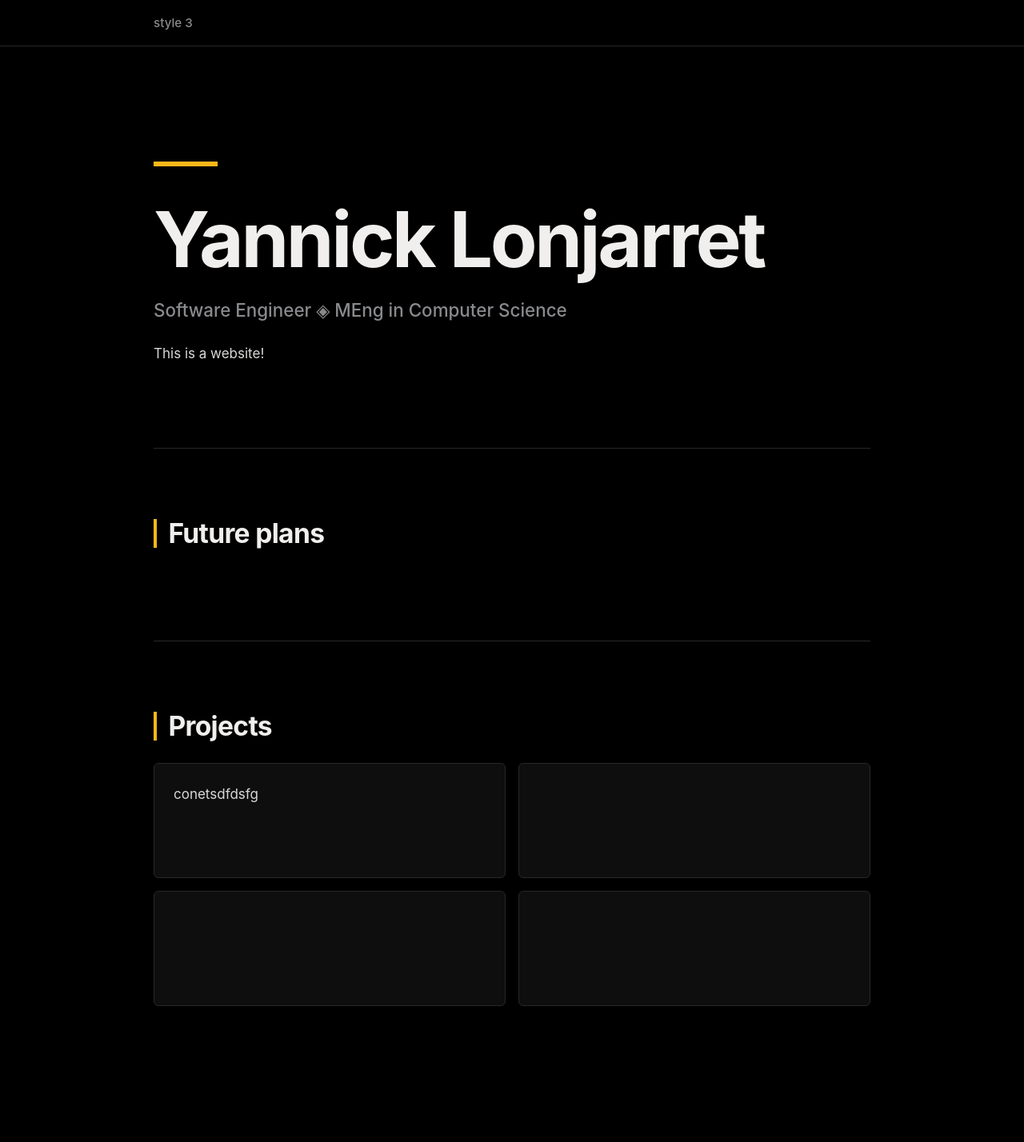
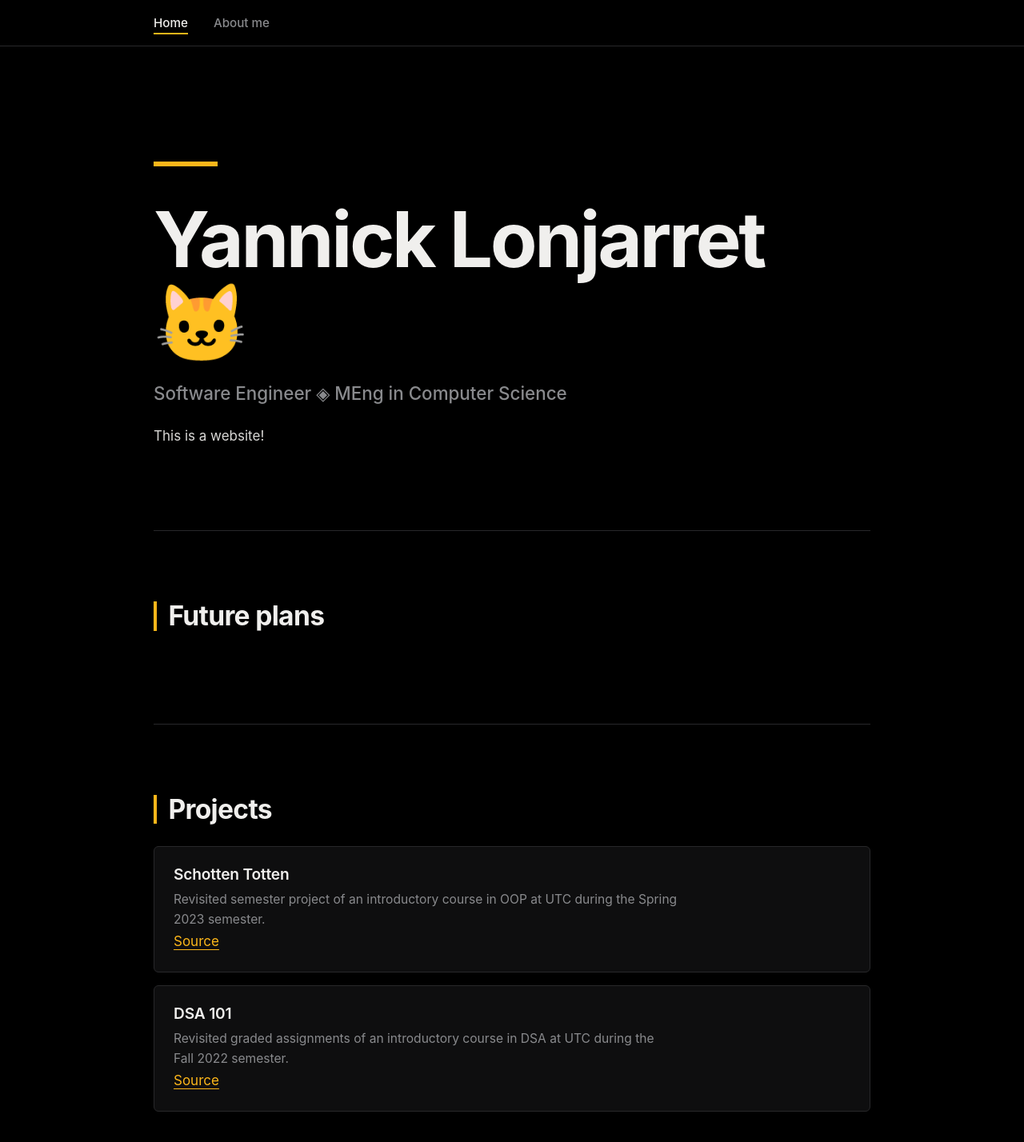
Before and after one commit to yannickLonjarret/yannickLonjarret, a plain HTML site: page website/index.html in a window 1280 px wide. Shown: the whole page at 80% size. Drawn offline with Linux system fonts and the light colour scheme.

Commit message:
Add some projects cards

```diff
--- a/website/index.html
+++ b/website/index.html
@@ -9,29 +9,38 @@
 <body>
     <nav>
         <ul>
-            <li><a href="ylonjarr.html">style 3</a></li>
+            <li><a href="index.html" aria-current="page">Home</a></li>
+            <li><a href="ylonjarr.html">About me</a></li>
         </ul>
     </nav>
     <main>
         <section id="hero">
-            <h1>Yannick Lonjarret </h1>
+            <h1>Yannick Lonjarret 🐱</h1>
             <p>Software Engineer ◈ MEng in Computer Science </p>
 
             This is a website!
         </section>
-
         <section id="plans">
             <h2>Future plans</h2>
         </section>
         <section id="code">
             <h2>Projects</h2>
-
             <article>
-                conetsdfdsfg
+                <h3>Schotten Totten</h3>
+                <p>Revisited semester project of an introductory course in OOP at UTC during the Spring 2023 semester.
+                </p>
+                <div>
+                    <a href="https://github.com/yannickLonjarret/object-oriented-programming-101">Source</a>
+                </div>
             </article>
-            <article></article>
-            <article></article>
-            <article></article>
+            <article>
+                <h3>DSA 101</h3>
+                <p>Revisited graded assignments of an introductory course in DSA at UTC
+                    during the Fall 2022 semester.</p>
+                <div>
+                    <a href="https://github.com/yannickLonjarret/data-structures-101">Source</a>
+                </div>
+            </article>
         </section>
 
     </main>
--- a/website/style.css
+++ b/website/style.css
@@ -6,10 +6,13 @@
     color-scheme: dark;
 
     /* Accent */
+    /* other main accent:
+    --accent: #8f34eb;
+    --accent: #005386;
+    */
     --accent: #FCB61A;
-    --accent-ink: #000000;
     /* text on top of the accent */
-    --accent-soft: rgb(252 182 26 / 0.14);
+    --accent-soft: #fcb61a24;
     /* subtle fills */
 
     /* Ground */
@@ -72,18 +75,21 @@ body {
 
 ::selection {
     background: var(--accent);
-    color: var(--accent-ink);
+    color: var(--black);
 }
 
 a {
     color: var(--accent);
     text-decoration-thickness: 1px;
     text-underline-offset: 0.25em;
+
 }
 
 a:hover {
     color: var(--gray-100);
     text-decoration-color: var(--accent);
+    text-decoration-thickness: 2px;
+    transition: all 0.5s ease;
 }
 
 :focus-visible {
@@ -132,6 +138,7 @@ nav a:hover,
 nav a[aria-current="page"] {
     color: var(--gray-100);
     border-bottom-color: var(--accent);
+    transition: all 0.5s ease;
 }
 
 /* ---------- Page structure ---------- */
@@ -260,9 +267,9 @@ p {
         gap: 1rem;
     }
 
-    @media (min-width: 31rem) {
+    @media (min-width: 50rem) {
         #code {
-            grid-template-columns: repeat(2, 1fr);
+            grid-template-columns: repeat(1, 1fr);
         }
     }
 
@@ -343,7 +350,7 @@ button,
     display: inline-block;
     padding: 0.65rem 1.2rem;
     background: var(--accent);
-    color: var(--accent-ink);
+    color: var(--black);
     border: 0;
     border-radius: var(--radius);
     font: inherit;
@@ -355,7 +362,7 @@ button,
 button:hover,
 .button:hover {
     background: var(--gray-100);
-    color: var(--accent-ink);
+    color: var(--black);
 }
 
 button:disabled {
```
Also changed, not shown: website/ylonjarr.html (+3 -16 lines).
